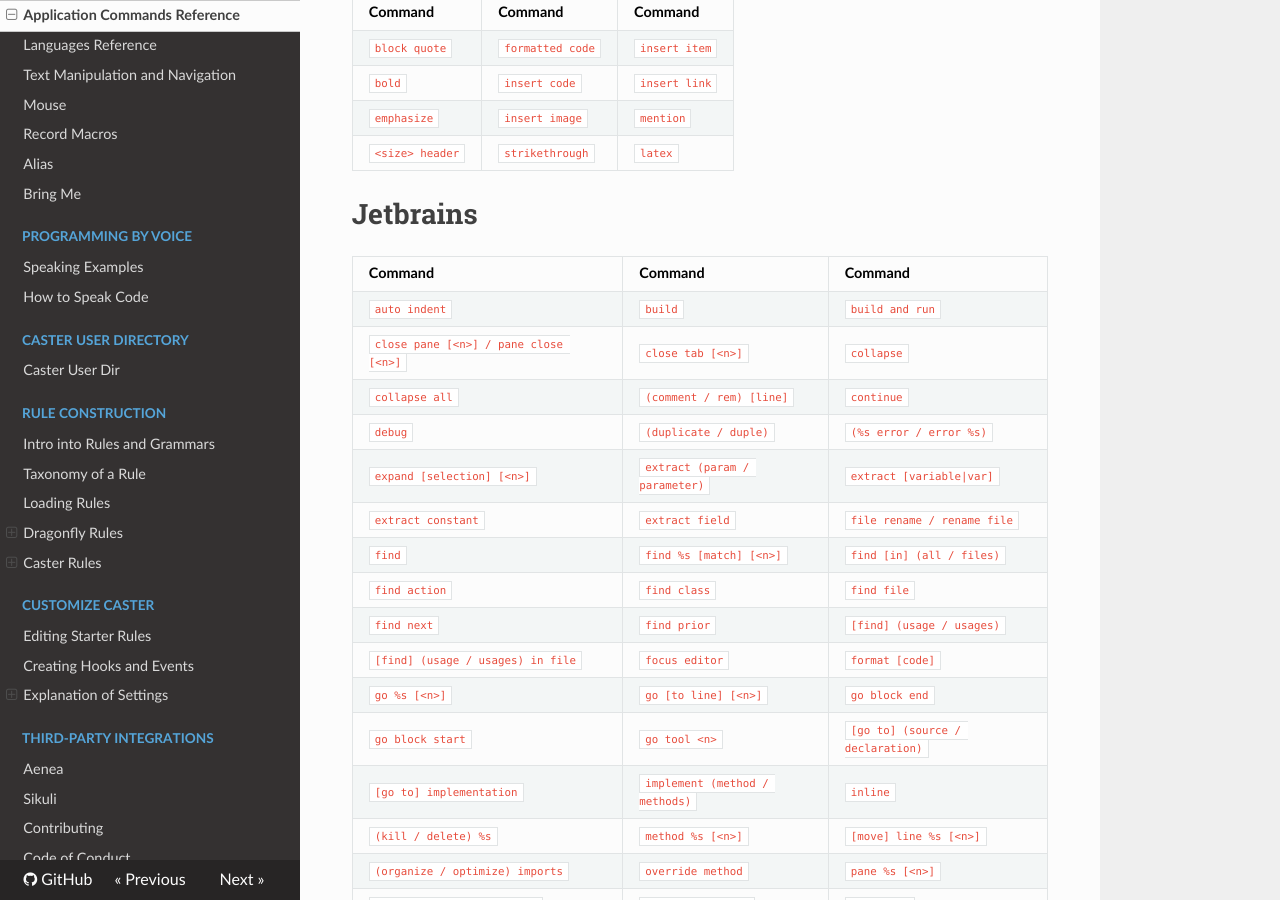
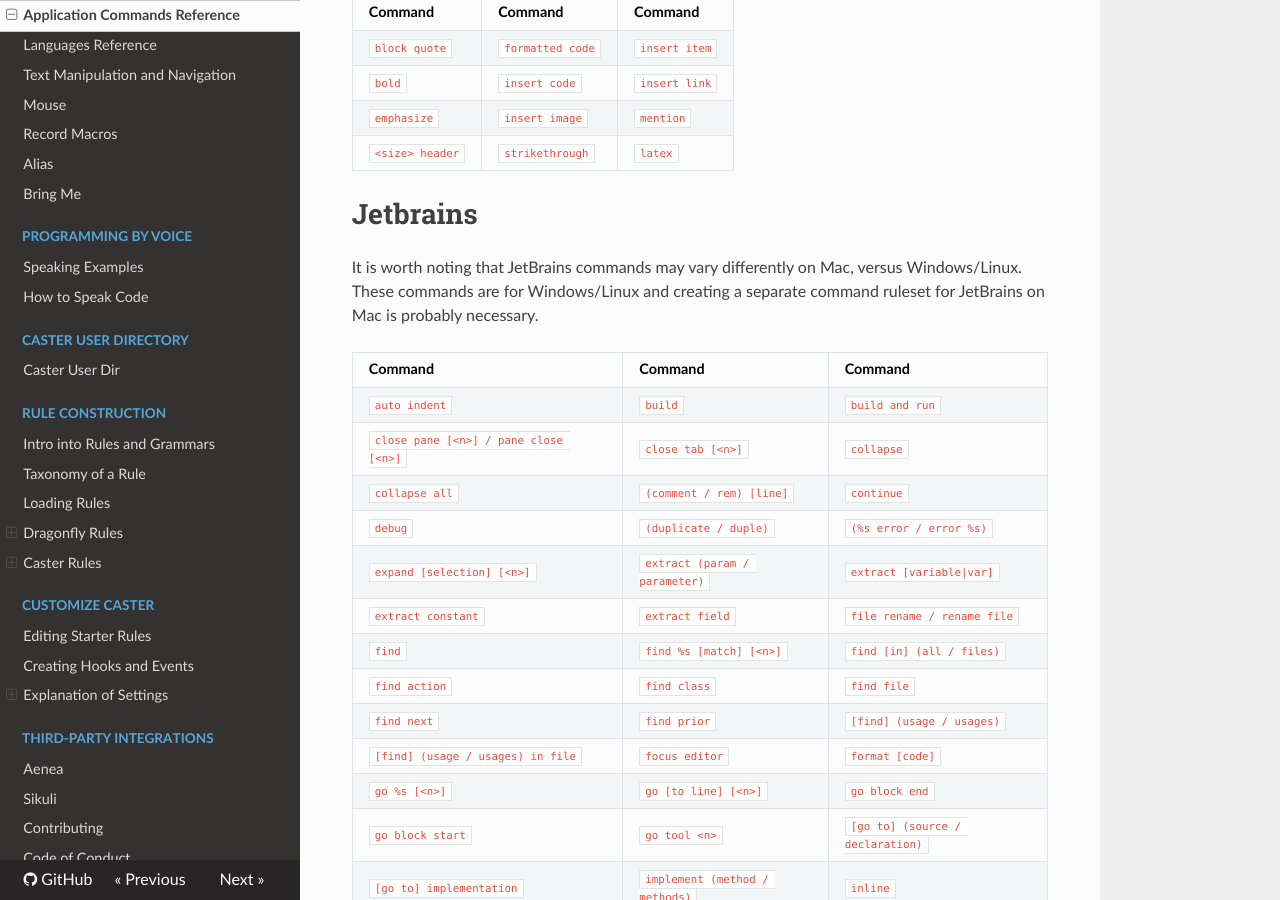
Before and after one commit to dictation-toolbox/Caster, an MkDocs documentation site: the page built from docs/readthedocs/Caster_Commands/Application_Commands_Quick_Reference.md, in a window 1280 px wide and 900 px high, scrolled down 12051 px. Built offline with MkDocs 1.6.1, drawn with Linux system fonts in a browser that asks for light colours; nearby versions of some CDN libraries; comment, search, counter and statistics services are not loaded.

Commit message:
Update Application_Commands_Quick_Reference.md
Forgot to add OS caveat

```diff
--- a/docs/readthedocs/Caster_Commands/Application_Commands_Quick_Reference.md
+++ b/docs/readthedocs/Caster_Commands/Application_Commands_Quick_Reference.md
@@ -371,6 +371,9 @@ Same Commands as [Git Bash](#git-bash)
 
 # Jetbrains
 
+It is worth noting that JetBrains commands may vary differently on Mac, versus Windows/Linux.
+These commands are for Windows/Linux and creating a separate command ruleset for JetBrains on Mac is probably necessary.
+
 | Command                               | Command                        | Command                          |
 | :------------------------------------ | :----------------------------- | :------------------------------- |
 | `auto indent`                         | `build`                        | `build and run`                  |
```
